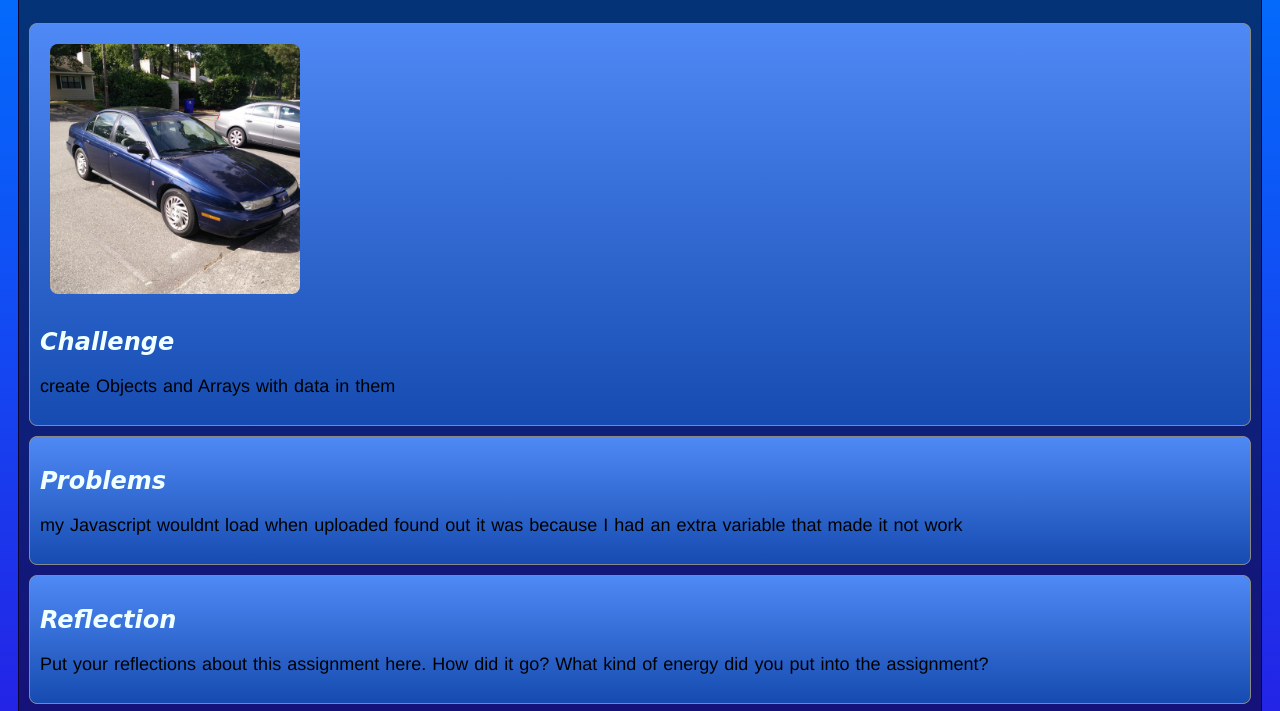
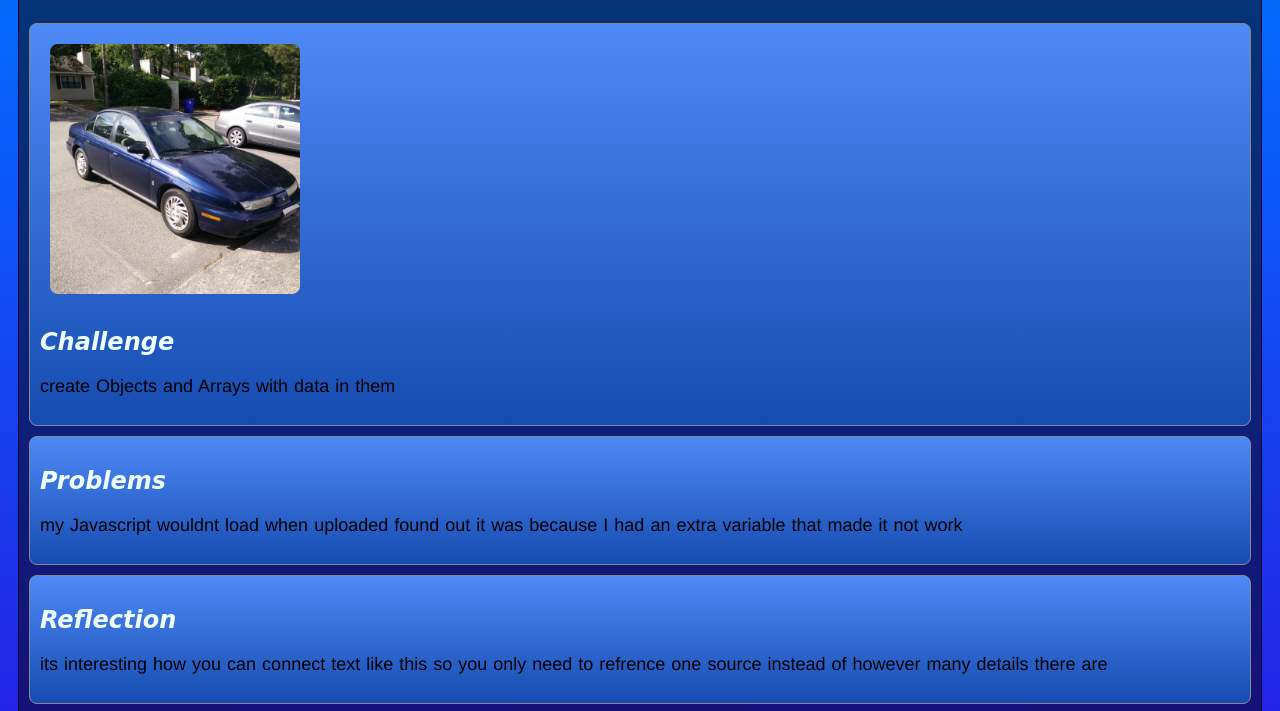
Before and after one commit to yrblueberries/art101, a plain HTML site: page lab6/index.html in a window 1280 px wide. Shown: the part 89-800 px from the top of the page. Drawn offline with nearby package versions, Linux system fonts and the light colour scheme.

Commit message:
Update index.html

```diff
--- a/lab6/index.html
+++ b/lab6/index.html
@@ -37,12 +37,12 @@
 
 			<div class="minor-section">
 					<h2>Reflection</h2>
-					<p>Put your reflections about this assignment here. How did it go? What kind of energy did you put into the assignment? </p>
+					<p>its interesting how you can connect text like this so you only need to refrence one source instead of however many details there are</p>
 			</div>
 
 			<div class="minor-section">
 					<h1>Script Output</h1>
-					<div>
+					<div >
 							<script src="js/lab.js"></script>
 					</div>
 			</div>
```
